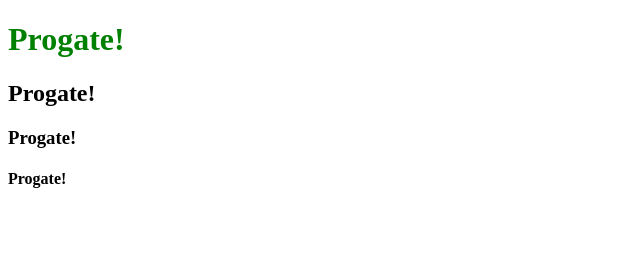
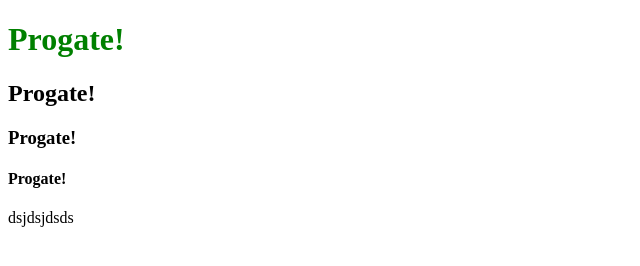
Before and after one commit to kyokfu12-before/progate_school, a plain HTML site: page index.html in a window 1280 px wide. Shown: the whole page, without its empty margins (0-640 px from the left). Drawn offline with Linux system fonts and the light colour scheme.

Commit message:
文字加える

```diff
--- a/index.html
+++ b/index.html
@@ -9,5 +9,6 @@
 	<h2>Progate!</h2>
 	<h3>Progate!</h3>
 	<h4>Progate!</h4>
+	<p>dsjdsjdsds</p>
 </body>
 </html>
```
